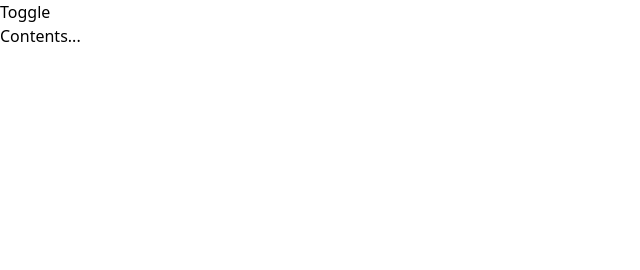
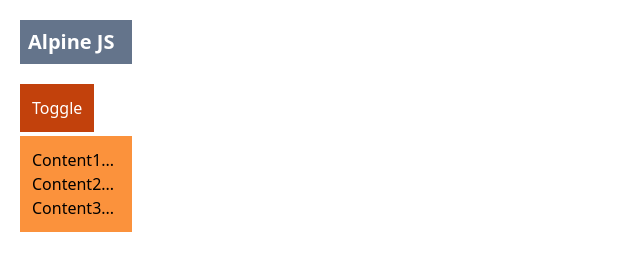
Before and after one commit to ghulam46/belajarAlpineJs, a plain HTML site: page index.html in a window 1280 px wide. Both pictures are taken after a click on the button "Toggle". Shown: the whole page, without its empty margins (0-640 px from the left). Drawn offline with nearby package versions, Linux system fonts and the light colour scheme.

Commit message:
update detail dropdown

```diff
--- a/index.html
+++ b/index.html
@@ -14,10 +14,23 @@
 
 </head>
 <body>
-    <div x-data="{ open: false }">
-        <button @click="open = ! open">Toggle</button>
+    <!-- 1. x-data sebagai data yang akan di berikan ke element tertentu
+            data open bernilai false
+    -->
+    <div x-data="{ open: false }" class="mx-5 mt-5">
+        <h1 class="font-semibold text-xl bg-slate-500 w-28 p-2 text-white">Alpine JS</h1>
+        <!-- 2. menambahkan event ketika di klik @click data open bernilai true -->
+        <button @click="open = true" class="mt-5 bg-orange-700 text-white p-3">Toggle</button>
 
-        <div x-show="open" @click.outside="open = false">Contents...</div>
+        <!-- x-show untuk menampilkan element
+             @click.outside berguna ketika menghilangkan element dropdown diluar element
+             atau ketika klik di sembarang kecuali di element yg bersangkutan
+        -->
+        <div x-show="open" @click.outside="open = false" class="bg-orange-400 w-28 mt-1 p-3 text-black">
+            <div class="">Content1...</div>
+            <div class="">Content2...</div>
+            <div class="">Content3...</div>
+        </div>
     </div>
 </body>
 </html>
```
Also changed, not shown: tailwind.config.js (added).
